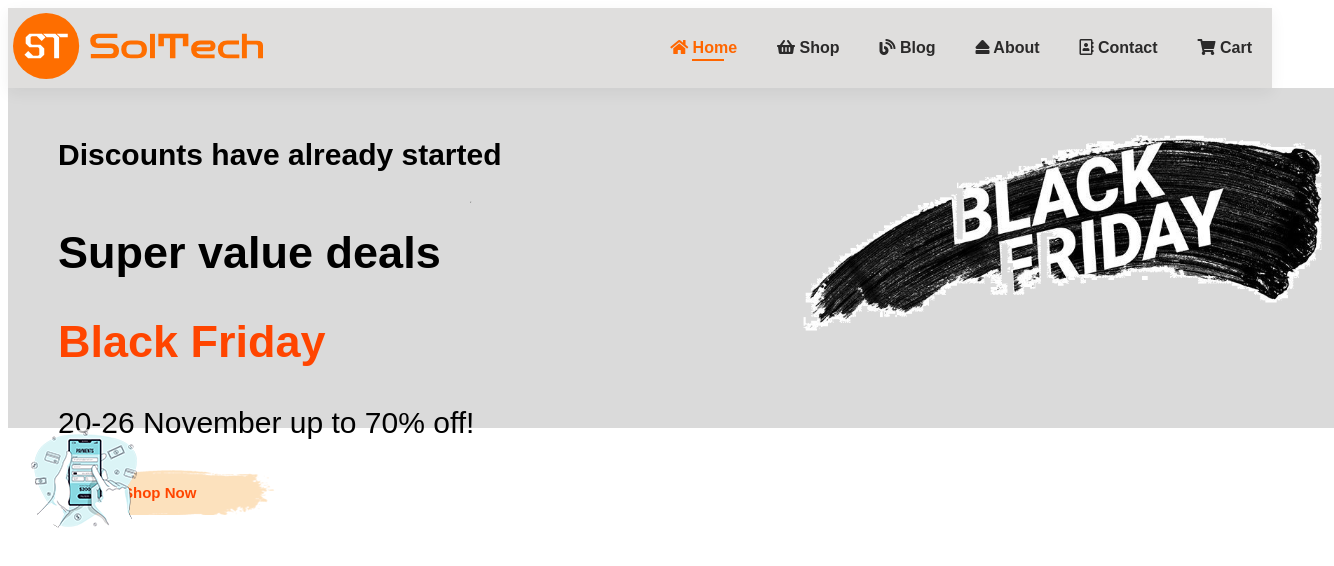
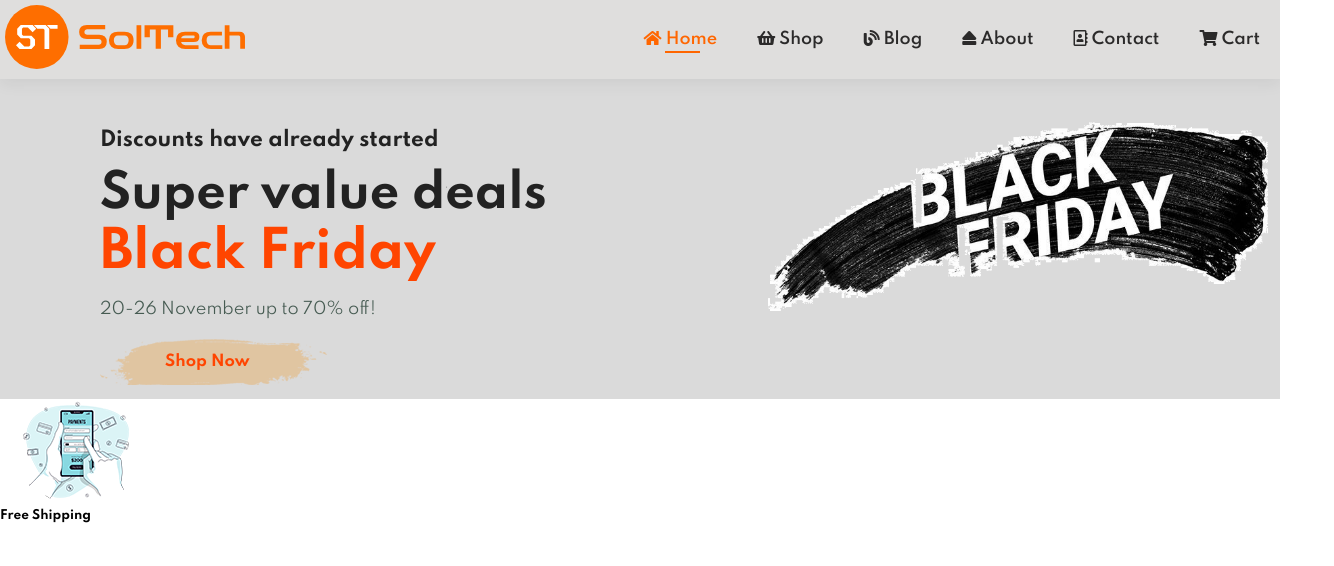
Before and after one commit to solTtech/soltech-store, a plain HTML site: page index.html in a window 1280 px wide. Shown: the whole page, 1334 px wide, since content can reach past the window. Drawn offline with Linux system fonts and the light colour scheme.

Commit message:
21/11/2023

```diff
--- a/index.html
+++ b/index.html
@@ -34,6 +34,7 @@
     <section id="feature">
         <div class="fe-box">
             <img src="img/features/f1.png" alt="">
+            <h6>Free Shipping</h6>
         </div>
 
     </section>
--- a/style.css
+++ b/style.css
@@ -1,3 +1,57 @@
+@import url("https://fonts.googleapis.com/css2?family=Spartan:wght@100;200;300;400;500;600;700;800;900&display=swap");
+* {
+  margin: 0;
+  padding: 0;
+  box-sizing: border-box;
+  font-family: "Spartan", sans-serif;
+}
+
+html {
+  scroll-behavior: smooth;
+}
+
+/* Global Styles */
+
+h1 {
+  font-size: 50px;
+  line-height: 64px;
+  color: #222;
+}
+
+h2 {
+  font-size: 46px;
+  line-height: 54px;
+  color: #222;
+}
+
+h4 {
+  font-size: 20px;
+  color: #222;
+}
+
+h6 {
+  font-weight: 700;
+  font-size: 12px;
+}
+
+p {
+  font-size: 16px;
+  color: #465b52;
+  margin: 15px 0 20px 0;
+}
+
+.section-p1 {
+  padding: 40px 80px;
+}
+
+.section-m1 {
+  margin: 40px 0;
+}
+
+body {
+  width: 100%;
+}
+
 /* Header Start */
 #header {
     display: flex;
@@ -9,10 +63,11 @@
     z-index: 999;
     position: sticky;
     top: 0;
-    left: 0;
+    left: 100px;
 }
 
 .logo {
+    left: 10px;
     padding: 5px;
     width: 250px;
 }
@@ -34,7 +89,7 @@
     font-size: 16px;
     font-weight: 600;
     color: #2b2a2a;
-    font-family: Arial, Helvetica, sans-serif;
+    /* font-family: Arial, Helvetica, sans-serif; */
     transition: 0.3s ease;
 }
 #navbar li a:hover,
@@ -58,16 +113,17 @@
 #hero {
     background-image: url(img/herro4.png);
     height: 40vh;
-    width: 97%;
+    width: 100%;
     background-size: cover;
     background-position: top 25% right 0;
-    padding: 10px 50px;
+    padding: 50px 100px;
     display: block;
     flex-direction: column;
     align-items: flex-start;
     justify-content: center;
-    font-family: Arial, Helvetica, sans-serif;
-    font-size: 30px;
+    /* font-family: "Spartan", sans-serif; */
+    /* font-family: "Lucida Console", monospace; */
+
 
 }
 
```
